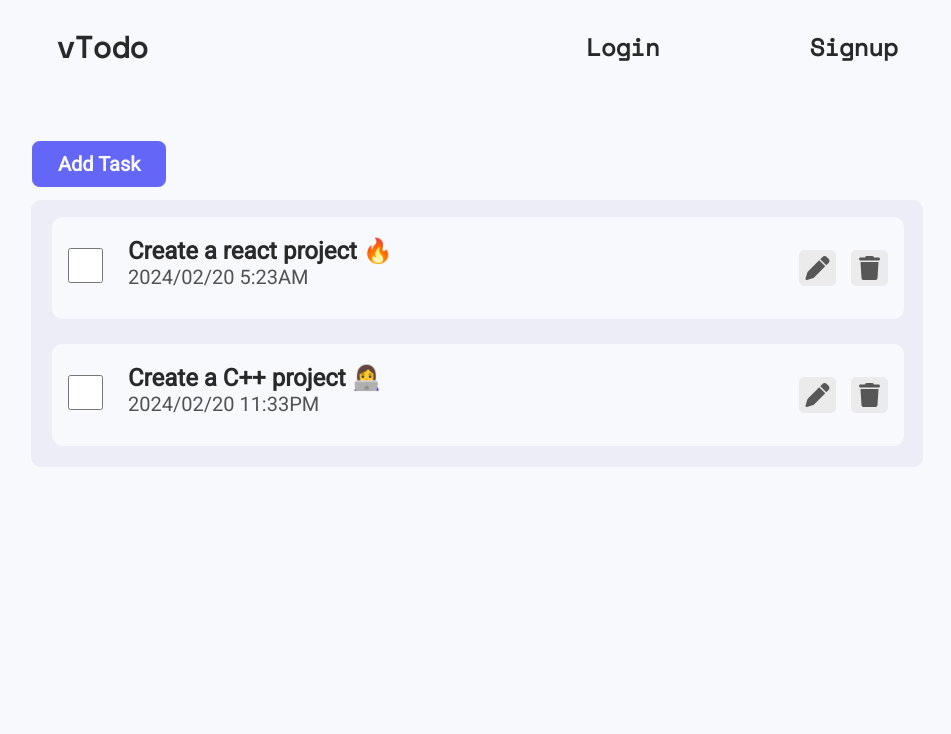
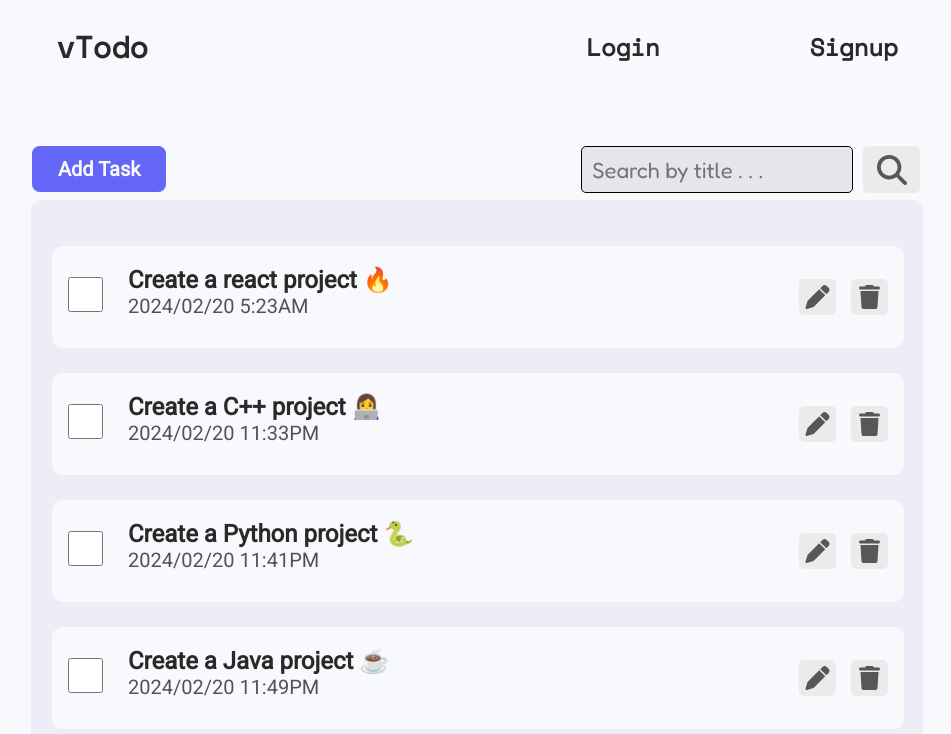
Before and after one commit to viktorsynek/vTodo, a React (Create React App) app in the folder client/: page /todos in a window 1280 px wide. Shown: the top 734 px of the page, without its empty margins (163-1114 px from the left). Built offline with nearby package versions, Linux system fonts and the light colour scheme.

Commit message:
create search bar to search between todos

```diff
--- a/client/src/components/Todos.js
+++ b/client/src/components/Todos.js
@@ -2,6 +2,7 @@ import Navbar from './Navbar';
 import { FontAwesomeIcon } from '@fortawesome/react-fontawesome';
 import { faTrash } from '@fortawesome/free-solid-svg-icons';
 import { faPen } from '@fortawesome/free-solid-svg-icons';
+import { faMagnifyingGlass } from '@fortawesome/free-solid-svg-icons';
 
 
 const Todos = () => {
@@ -9,7 +10,10 @@ return (
     <>
         <Navbar></Navbar>
         <div className='box'>
-            <button id='add'>Add Task</button>
+            <div className='search-box'>
+                <button id='add'>Add Task</button>
+                <input id='search' type="text" placeholder='Search by title . . .'/><button id='search-btn'><FontAwesomeIcon icon={faMagnifyingGlass} /></button>
+            </div>
             <div className='todos'>
                 <div className="todo todo1">
                     <div>
@@ -37,6 +41,32 @@ return (
                         <button><FontAwesomeIcon icon={faTrash} /></button>
                     </div>
                 </div>
+                <div className="todo todo2">
+                <div>
+                    <input type="checkbox" name='check'/>
+                    </div>
+                    <div className='left'>
+                        <h3>Create a Python project 🐍</h3>
+                        <p>2024/02/20 11:41PM</p>
+                    </div>
+                    <div className='right'>
+                        <button><FontAwesomeIcon icon={faPen} /></button>
+                        <button><FontAwesomeIcon icon={faTrash} /></button>
+                    </div>
+                </div>
+                <div className="todo todo2">
+                <div>
+                    <input type="checkbox" name='check'/>
+                    </div>
+                    <div className='left'>
+                        <h3>Create a Java project ☕</h3>
+                        <p>2024/02/20 11:49PM</p>
+                    </div>
+                    <div className='right'>
+                        <button><FontAwesomeIcon icon={faPen} /></button>
+                        <button><FontAwesomeIcon icon={faTrash} /></button>
+                    </div>
+                </div>
             </div>
         </div>
     </>
```
